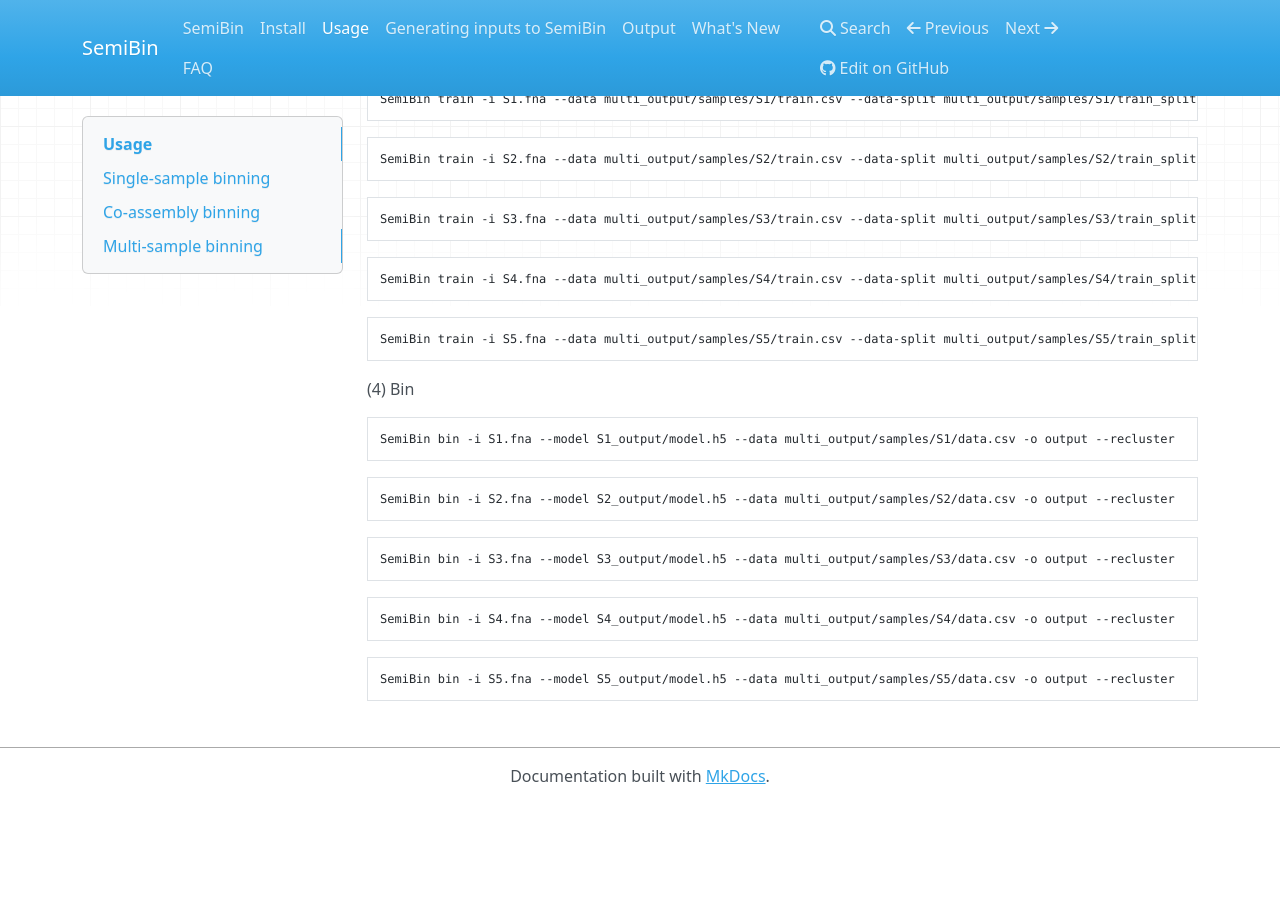
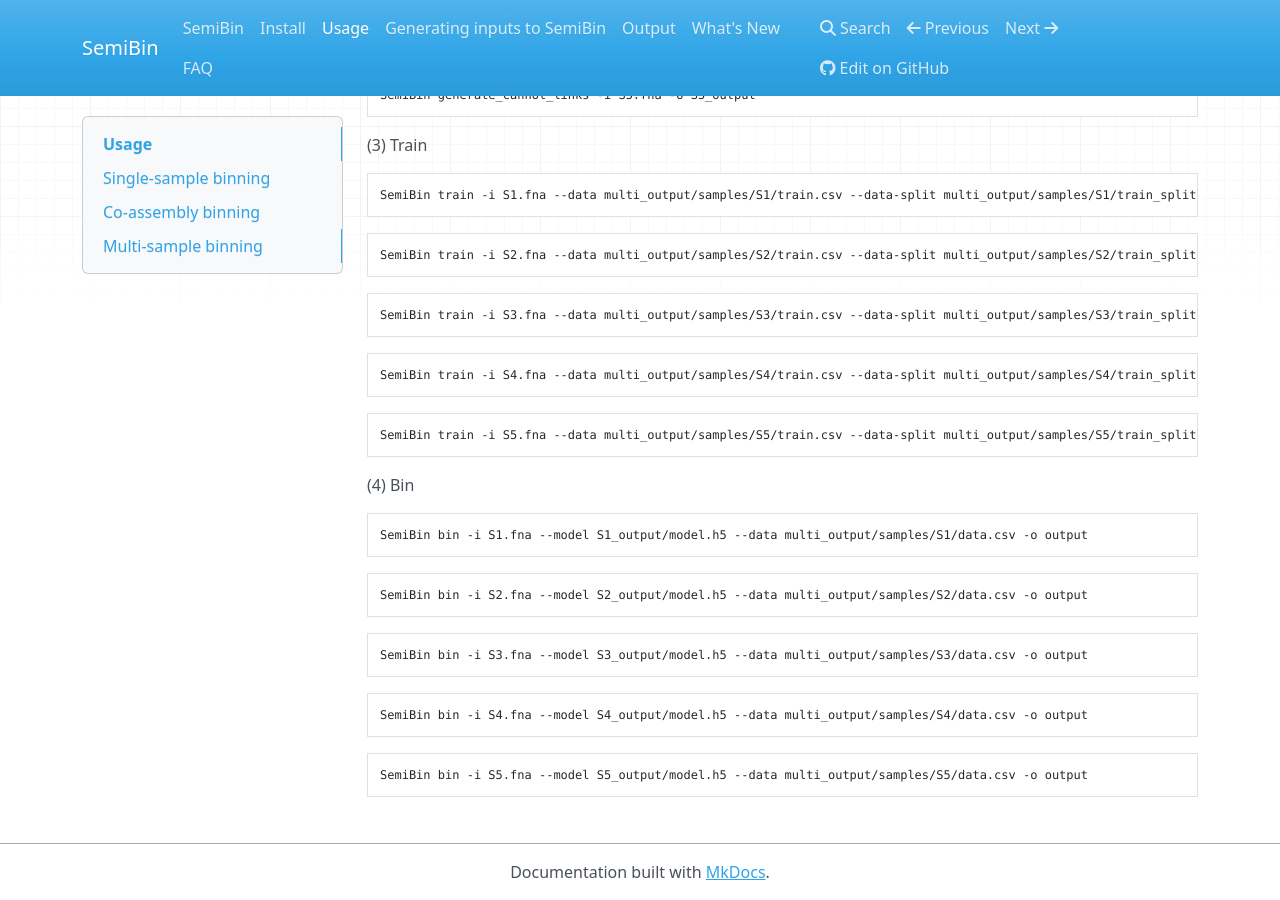
Before and after one commit to BigDataBiology/SemiBin, an MkDocs documentation site: the page built from docs/usage.md, in a window 1280 px wide and 900 px high, scrolled down 2938 px. Built offline with MkDocs 1.6.1, drawn with Linux system fonts in a browser that asks for light colours; nearby versions of some CDN libraries; before the commit the page ends 3742 px from its top, so only the background shows below that; some of the changed text lies outside the part shown.

Commit message:
Update pretrained model and docs

````diff
--- a/docs/usage.md
+++ b/docs/usage.md
@@ -7,11 +7,11 @@
 ### Easy single binning mode
 
 ```bash
-SemiBin single_easy_bin -i S1.fna -b S1.bam -o output --recluster
+SemiBin single_easy_bin -i S1.fna -b S1.bam -o output
 ```
-Or with our built-in model(`human_gut`/`dog_gut`/`ocean`)
+Or with our built-in model(`human_gut`/`dog_gut`/`ocean`/`soil`/`cat_gut`/`human_oral`/`mouse_gut`/`pig_gut`/`built_environment`/`wastewater`/`whole`)
 ```bash
-SemiBin single_easy_bin -i S1.fna -b S1.bam -o output --environment human_gut --recluster
+SemiBin single_easy_bin -i S1.fna -b S1.bam -o output --environment human_gut
 ```
 ### Advanced workflows
 
@@ -29,11 +29,11 @@
 ```
 (4) Bin
 ```bash
-SemiBin bin -i S1.fna --model S1_output/model.h5 --data S1_output/data.csv -o output --recluster
+SemiBin bin -i S1.fna --model S1_output/model.h5 --data S1_output/data.csv -o output
 ```
-or with our built-in model(`human_gut`/`dog_gut`/`ocean`)
+or with our built-in model(`human_gut`/`dog_gut`/`ocean`/`soil`/`cat_gut`/`human_oral`/`mouse_gut`/`pig_gut`/`built_environment`/`wastewater`/`whole`)
 ```bash
-SemiBin bin -i S1.fna --data S1_output/data.csv -o output --environment human_gut --recluster
+SemiBin bin -i S1.fna --data S1_output/data.csv -o output --environment human_gut
 ```
 
 ### SemiBin(pretrain)
@@ -51,7 +51,7 @@
 
 ### Easy single binning mode
 ```bash
-SemiBin single_easy_bin -i contig.fna -b S1.bam S2.bam S3.bam -o output --recluster
+SemiBin single_easy_bin -i contig.fna -b S1.bam S2.bam S3.bam -o output
 ```
 ### Advanced workflows
 
@@ -69,7 +69,7 @@
 ```
 (4) Bin
 ```bash
-SemiBin bin -i contig.fna --model contig_output/model.h5 --data contig_output/data.csv -o output --recluster
+SemiBin bin -i contig.fna --model contig_output/model.h5 --data contig_output/data.csv -o output
 ```
 
 
@@ -104,7 +104,7 @@
 ```
 ### Easy multi binning mode
 ```bash
-SemiBin multi_easy_bin -i combined.fna -b S1.bam S2.bam S3.bam S4.bam S5.bam -o multi_output --recluster
+SemiBin multi_easy_bin -i combined.fna -b S1.bam S2.bam S3.bam S4.bam S5.bam -o multi_output
 ```
 
 ### Advanced workflows
@@ -147,17 +147,17 @@
 ```
 (4) Bin
 ```bash
-SemiBin bin -i S1.fna --model S1_output/model.h5 --data multi_output/samples/S1/data.csv -o output --recluster
+SemiBin bin -i S1.fna --model S1_output/model.h5 --data multi_output/samples/S1/data.csv -o output
 ```
 ```bash
-SemiBin bin -i S2.fna --model S2_output/model.h5 --data multi_output/samples/S2/data.csv -o output --recluster
+SemiBin bin -i S2.fna --model S2_output/model.h5 --data multi_output/samples/S2/data.csv -o output
 ```
 ```bash
-SemiBin bin -i S3.fna --model S3_output/model.h5 --data multi_output/samples/S3/data.csv -o output --recluster
+SemiBin bin -i S3.fna --model S3_output/model.h5 --data multi_output/samples/S3/data.csv -o output
 ```
 ```bash
-SemiBin bin -i S4.fna --model S4_output/model.h5 --data multi_output/samples/S4/data.csv -o output --recluster
+SemiBin bin -i S4.fna --model S4_output/model.h5 --data multi_output/samples/S4/data.csv -o output
 ```
 ```bash
-SemiBin bin -i S5.fna --model S5_output/model.h5 --data multi_output/samples/S5/data.csv -o output --recluster
+SemiBin bin -i S5.fna --model S5_output/model.h5 --data multi_output/samples/S5/data.csv -o output
 ```
````
Also changed, not shown: README.md (+15 -19 lines), docs/index.md (+8 -7 lines), docs/whatsnew.md (+7 -0 lines), 3 other files.
